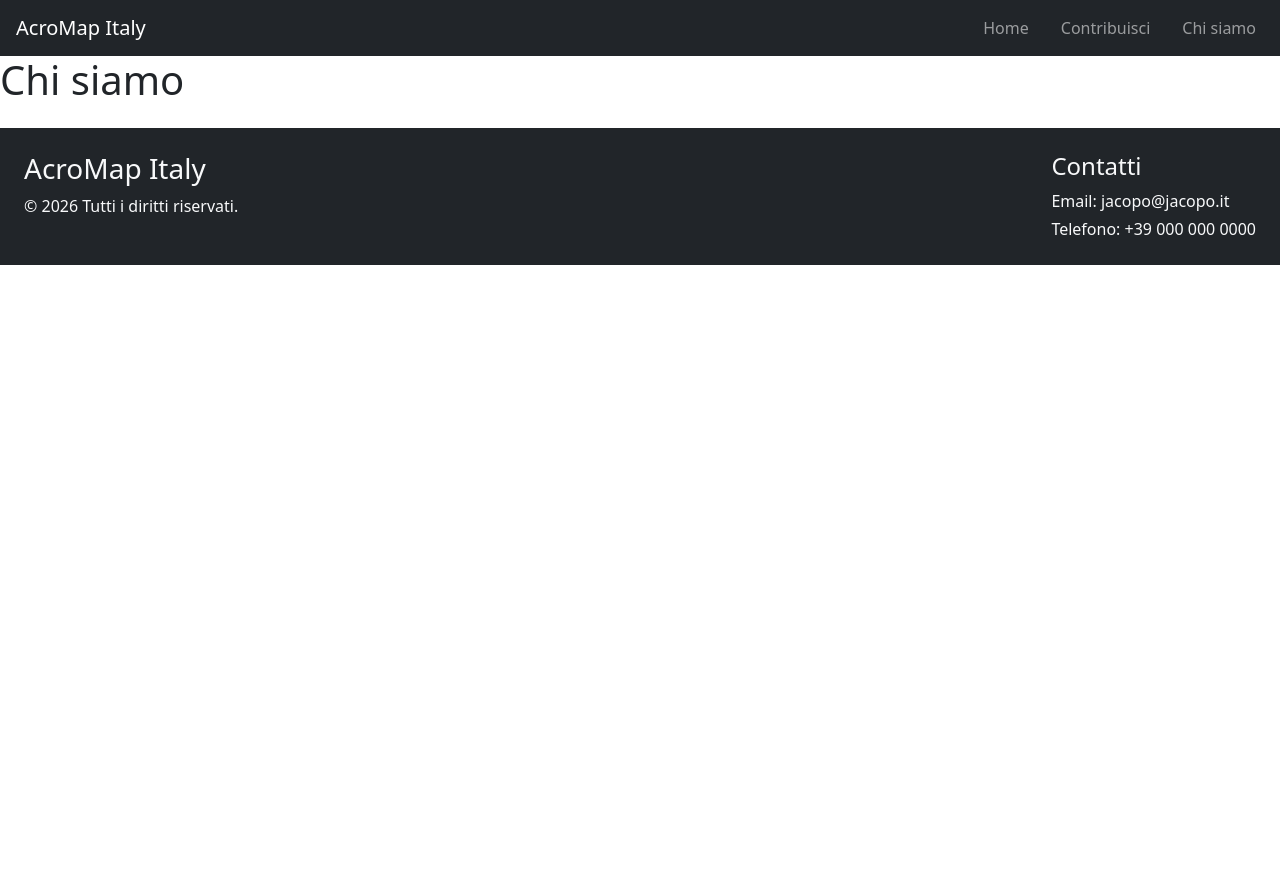
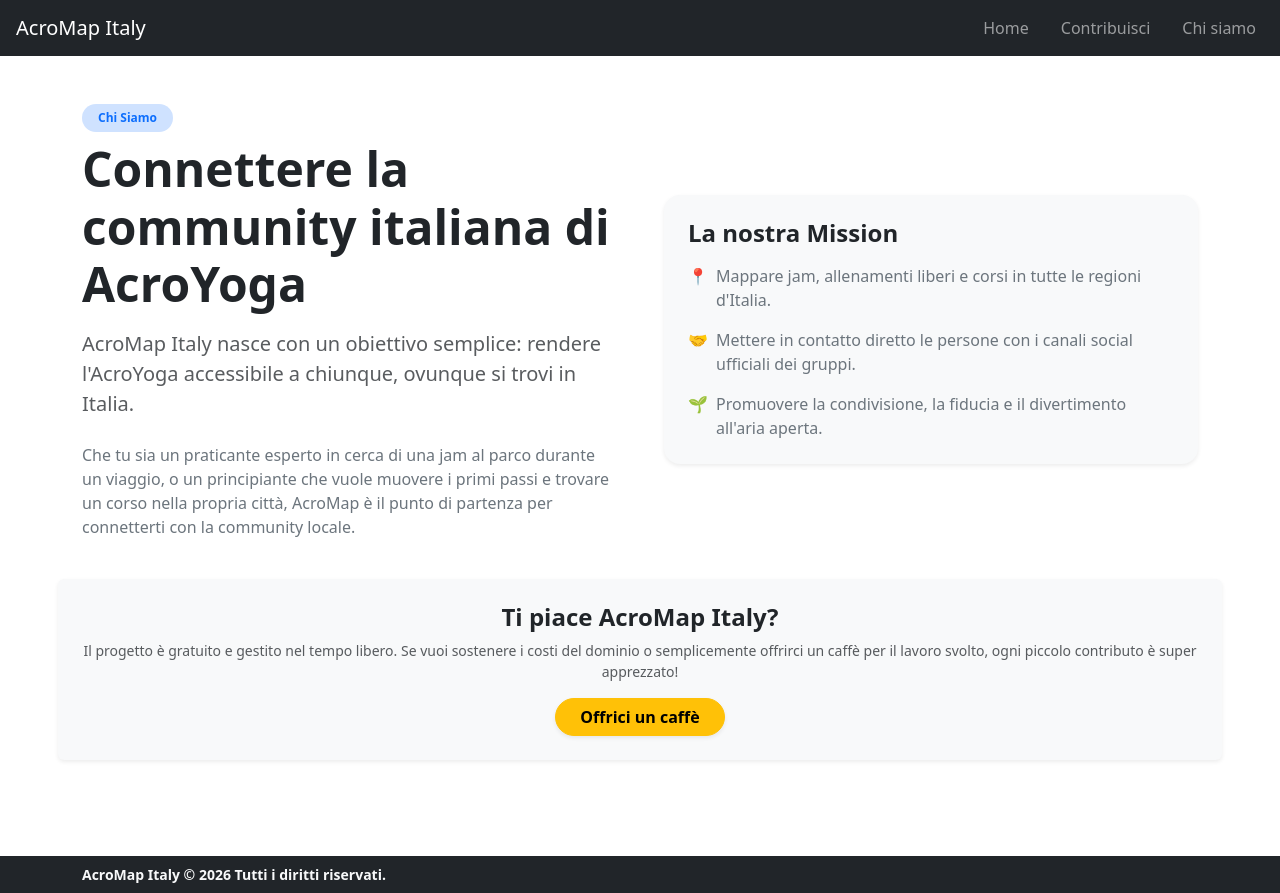
Before and after one commit to jacopo-nesti/AcroMap_Italy, a React (Vite) app: page /aboutus in a window 1280 px wide. Before the commit the page ends 800 px from the top, so only its background shows below. Built offline with nearby package versions, Linux system fonts and the light colour scheme.

Commit message:
feat: add About and Contribute sections, refactor components, and integrate Leaflet map

```diff
--- a/package.json
+++ b/package.json
@@ -11,8 +11,10 @@
   },
   "dependencies": {
     "bootstrap": "^5.3.8",
+    "leaflet": "^1.9.4",
     "react": "^19.2.7",
     "react-dom": "^19.2.7",
+    "react-leaflet": "^5.0.0",
     "react-router": "^8.3.0"
   },
   "devDependencies": {
--- a/src/components/CityCard.jsx
+++ b/src/components/CityCard.jsx
@@ -1,16 +1,12 @@
 function CityCard({ city }) {
-
-    return (
-        <div>
-
-            <h2>{city.name}</h2>
-
-            <p>Regione: {city.region}</p>
-
-            <p>Provincia: {city.province}</p>
-
-        </div>
-    )
+  return (
+    <div className="card h-100 shadow-sm hover-shadow style-clickable">
+      <div className="card-body">
+        <h5 className="card-title">{city.name}</h5>
+        <p className="card-text text-muted">{city.region} - {city.province}</p>
+      </div>
+    </div>
+  )
 }
 
 export default CityCard
--- /dev/null
+++ b/src/components/CityMarker.jsx
@@ -0,0 +1,31 @@
+import { Marker, Popup } from "react-leaflet"
+import { Link } from "react-router"
+
+function CityMarker({ city }) {
+
+    return (
+        <Marker
+            position={[
+                city.coordinates.lat,
+                city.coordinates.lng
+            ]}
+        >
+
+            <Popup>
+
+                <h3>{city.name}</h3>
+
+                <p>{city.region}</p>
+
+                <Link to={`/city/${city.slug}`}>
+                    Vai alla community
+                </Link>
+
+            </Popup>
+
+        </Marker>
+    )
+
+}
+
+export default CityMarker
--- a/src/components/Footer.jsx
+++ b/src/components/Footer.jsx
@@ -1,17 +1,16 @@
 function Footer() {
   return (
-    <footer className="bg-dark text-light d-flex flex-wrap justify-content-between p-4 mt-4">
-      <div>
-        <h3>AcroMap Italy</h3>
-        <p className="mb-0">&copy; {new Date().getFullYear()} Tutti i diritti riservati.</p>
+
+    <footer className="bg-dark text-light text-center py-2 px-3 small mt-5">
+
+      <div className="container d-flex justify-content-between align-items-center">
+
+        <span className="fw-bold">AcroMap Italy &copy; {new Date().getFullYear()} Tutti i diritti riservati.</span>
+
       </div>
 
-      <div>
-        <h4>Contatti</h4>
-        <p className="mb-1">Email: jacopo@jacopo.it</p>
-        <p className="mb-0">Telefono: +39 000 000 0000</p>
-      </div>
     </footer>
+
   )
 }
 
--- a/src/components/Hero.jsx
+++ b/src/components/Hero.jsx
@@ -1,18 +1,19 @@
 function Hero() {
-
   return (
-        <section>
-            <h1>
+    <section className="bg-light py-5 px-3 text-center rounded-3 shadow-sm my-4">
+      <div className="container">
+        <h1 className="display-4 fw-bold text-dark mb-3">
           Trova la tua community di Acroyoga
         </h1>
 
-            <p>
-                Scopri gruppi, jam e corsi in tutta Italia.
+        <p className="lead text-muted mx-auto mb-4" style={{ maxWidth: '700px' }}>
+          AcroMap Italy raccoglie le community italiane di Acroyoga. Clicca un marker sulla mappa oppure cerca la tua città per trovare allenamenti, jam e corsi.
         </p>
 
-            <button>
+        <a href="#search" className="btn btn-primary btn-lg px-4 gap-3 mb-2">
           Cerca una città
-            </button>
+        </a>
+      </div>
     </section>
   )
 }
--- a/src/components/MapItaly.jsx
+++ b/src/components/MapItaly.jsx
@@ -1,16 +1,28 @@
+import { MapContainer, TileLayer } from "react-leaflet"
+import CityMarker from "./CityMarker"
+
 function MapItaly({ cities }) {
 
     return (
-        <div>
-            <h2>Mappa Italia</h2>
+        <MapContainer
+            center={[42.8, 12.5]}
+            zoom={6}
+            style={{ height: "600px", width: "100%" }}
+        >
+
+            <TileLayer
+                attribution='&copy; OpenStreetMap contributors'
+                url="https://{s}.tile.openstreetmap.org/{z}/{x}/{y}.png"
+            />
 
             {cities.map((city) => (
-                <p key={city.id}>
-                    {city.name}
-                </p>
+                <CityMarker
+                    key={city.id}
+                    city={city}
+                />
             ))}
 
-        </div>
+        </MapContainer>
     )
 }
 
--- a/src/components/Navbar.jsx
+++ b/src/components/Navbar.jsx
@@ -6,15 +6,19 @@ function Navbar() {
             <Link to="/" className="navbar-brand">AcroMap Italy</Link>
 
             <ul className="navbar-nav ms-auto d-flex flex-row gap-3 list-unstyled mb-0">
+
                 <li className="nav-item">
                     <Link to="/" className="nav-link">Home</Link>
                 </li>
+
                 <li className="nav-item">
                     <Link to="/contribute" className="nav-link">Contribuisci</Link>
                 </li>
+
                 <li className="nav-item">
                     <Link to="/aboutus" className="nav-link">Chi siamo</Link>
                 </li>
+
             </ul>
         </nav>
     )
--- a/src/layouts/MainLayout.jsx
+++ b/src/layouts/MainLayout.jsx
@@ -6,13 +6,15 @@ function MainLayout() {
 
     return (
         <>
-            <Navbar />
+            <div className="d-flex flex-column min-vh-100">
+                <Navbar />
 
-            <main>
-                <Outlet />
-            </main>
+                <main className="flex-grow-1">
+                    <Outlet />
+                </main>
 
-            <Footer />
+                <Footer />
+            </div>
         </>
     )
 }
--- a/src/main.jsx
+++ b/src/main.jsx
@@ -3,6 +3,8 @@ import { createRoot } from 'react-dom/client'
 import { BrowserRouter } from 'react-router'
 import App from './App.jsx'
 import 'bootstrap/dist/css/bootstrap.min.css'
+// import './index.css'
+import 'leaflet/dist/leaflet.css'
 
 createRoot(document.getElementById('root')).render(
   <StrictMode>
--- a/src/pages/AboutUs.jsx
+++ b/src/pages/AboutUs.jsx
@@ -1,10 +1,62 @@
 function AboutUs() {
+  return (
+    <div className="container py-5">
+      <div className="row align-items-center g-5">
+        <div className="col-lg-6">
+          <span className="badge bg-primary-subtle text-primary mb-2 px-3 py-2 rounded-pill fw-semibold">
+            Chi Siamo
+          </span>
+          <h2 className="display-5 fw-bold text-dark mb-3">
+            Connettere la community italiana di AcroYoga
+          </h2>
+          <p className="lead text-muted mb-4">
+            AcroMap Italy nasce con un obiettivo semplice: rendere l'AcroYoga accessibile a chiunque, ovunque si trovi in Italia.
+          </p>
+          <p className="text-secondary">
+            Che tu sia un praticante esperto in cerca di una jam al parco durante un viaggio, o un principiante che vuole muovere i primi passi e trovare un corso nella propria città, AcroMap è il punto di partenza per connetterti con la community locale.
+          </p>
+        </div>
 
-    return (
-        <>
-            <h1>Chi siamo</h1>
-        </>
-    )
+        <div className="col-lg-6">
+          <div className="card border-0 shadow-sm p-4 bg-light rounded-4">
+            <h4 className="fw-bold mb-3 text-dark">La nostra Mission</h4>
+            <ul className="list-unstyled mb-0 d-flex flex-column gap-3 text-secondary">
+              <li className="d-flex align-items-start gap-2">
+                <span>📍</span>
+                <span>Mappare jam, allenamenti liberi e corsi in tutte le regioni d'Italia.</span>
+              </li>
+              <li className="d-flex align-items-start gap-2">
+                <span>🤝</span>
+                <span>Mettere in contatto diretto le persone con i canali social ufficiali dei gruppi.</span>
+              </li>
+              <li className="d-flex align-items-start gap-2">
+                <span>🌱</span>
+                <span>Promuovere la condivisione, la fiducia e il divertimento all'aria aperta.</span>
+              </li>
+            </ul>
+          </div>
+        </div>
+
+        <div className="card border-0 shadow-sm p-4 text-center bg-light mt-4">
+            <h4 className="fw-bold mb-2">Ti piace AcroMap Italy?</h4>
+            <p className="text-muted small mb-3">
+                Il progetto è gratuito e gestito nel tempo libero. Se vuoi sostenere i costi del dominio o semplicemente offrirci un caffè per il lavoro svolto, ogni piccolo contributo è super apprezzato!
+            </p>
+            <div>
+                <a
+                href=""
+                target="_blank"
+                rel="noreferrer"
+                className="btn btn-warning fw-semibold px-4 rounded-pill shadow-sm"
+                >
+                Offrici un caffè
+                </a>
+            </div>
+        </div>
+
+      </div>
+    </div>
+  )
 }
 
 export default AboutUs
--- a/src/pages/CitiesPage.jsx
+++ b/src/pages/CitiesPage.jsx
@@ -1,5 +1,6 @@
 import { useEffect, useState } from "react"
 import { getCities } from "../services/cityService"
+import { Link } from "react-router"
 import CityCard from "../components/CityCard"
 
 function CitiesPage() {
@@ -35,11 +36,17 @@ function CitiesPage() {
     }
 
     return (
-        <div>
+        <div className="container mt-4">
             <h1>Città disponibili</h1>
+            <div className="row">
             {cities.map(city => (
-                <CityCard key={city.id} city={city} />
+                <div key={city.id} className="col-md-4 mb-3">
+                    <Link to={`/city/${city.slug}`} className="text-decoration-none">
+                        <CityCard city={city} />
+                    </Link>
+                </div>
             ))}
+            </div>
         </div>
     )
 }
--- a/src/pages/Contribute.jsx
+++ b/src/pages/Contribute.jsx
@@ -1,10 +1,54 @@
 function Contribute() {
+  return (
+    <div className="container py-5">
+      <div className="row justify-content-center">
+        <div className="col-md-8 text-center">
+          <h2 className="display-6 fw-bold mb-3">Contribuisci al Progetto</h2>
+          <p className="lead text-muted mb-4">
+            AcroMap Italy vive grazie alla community! Aiutaci a rendere la mappa sempre più completa e aggiornata.
+          </p>
 
-    return (
-        <>
-            <h1>Contribuisci</h1>
-        </>
-    )
+          <div className="row g-4 text-start my-4">
+            <div className="col-md-4">
+              <div className="card h-100 border-0 shadow-sm p-3">
+                <h5 className="fw-bold">📍 Aggiungi una Città</h5>
+                <p className="text-muted small mb-0">
+                  La tua città o il tuo gruppo non sono ancora presenti sulla mappa? Segnalaceli!
+                </p>
+              </div>
+            </div>
+
+            <div className="col-md-4">
+              <div className="card h-100 border-0 shadow-sm p-3">
+                <h5 className="fw-bold">🤸 Aggiorna Jam o Corsi</h5>
+                <p className="text-muted small mb-0">
+                  Un orario è cambiato o c'è una nuova jam al parco? Faccelo sapere per aggiornare i dati.
+                </p>
+              </div>
+            </div>
+
+            <div className="col-md-4">
+              <div className="card h-100 border-0 shadow-sm p-3">
+                <h5 className="fw-bold">🐛 Segnala un Errore</h5>
+                <p className="text-muted small mb-0">
+                  Hai trovato un link non funzionante o una posizione sbagliata su Google Maps?
+                </p>
+              </div>
+            </div>
+          </div>
+
+          <a
+            href=""
+            target="_blank"
+            rel="noreferrer"
+            className="btn btn-primary btn-lg px-4 mt-3"
+          >
+            Compila il modulo di segnalazione
+          </a>
+        </div>
+      </div>
+    </div>
+  )
 }
 
 export default Contribute
```
Also changed, not shown: 1 other file (tests, documents, lock files or other folders). Lines whose indentation alone changed are shown as unchanged.
